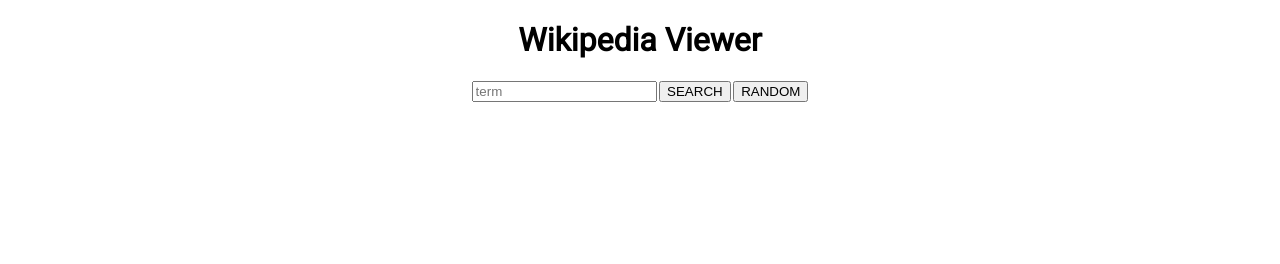
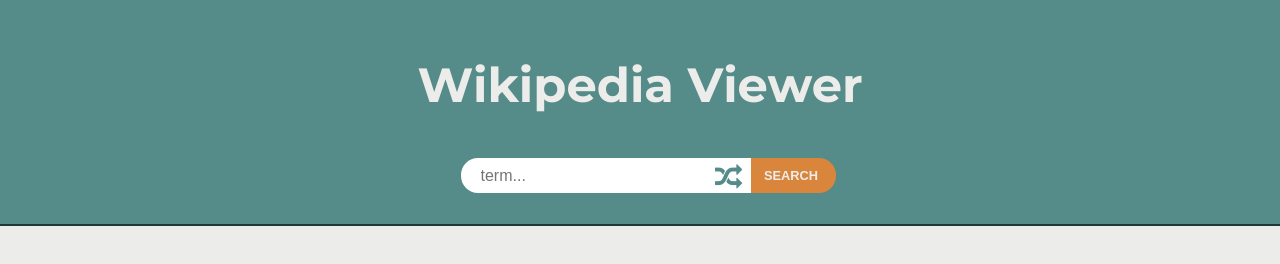
Before and after one commit to lurailabs/WikipediaViewer, a plain HTML site: page index.html in a window 1280 px wide. Drawn offline with nearby package versions, Linux system fonts and the light colour scheme.

Commit message:
css styling

```diff
--- a/css/styles.css
+++ b/css/styles.css
@@ -2,30 +2,104 @@
  * Created by lurai on 16/2/16.
  */
 
-body {
+* {
     margin:             0;
     padding:            0;
-    font-size:          62.5%;
-    font-family:        'Roboto', sans-serif;
 }
 
-header {
-    margin:             auto;
-}
-
-header h1 {
-    text-align:         center;
-    font-size:          2rem;
-}
-
-#search {
-    text-align:         center;
-    margin:             auto;
+body {
+    font-size:          62.5%;
+    font-family:        'Montserrat', sans-serif;
+    background-color:   #ECECEA;
 }
 
 a {
     text-decoration:    none;
 }
+
+
+
+/*********************** HEADER ***************************/
+
+header {
+    background-color:   #558C89;
+    height:             auto;
+    border-bottom:      5px ridge #558C89;
+}
+
+header h1 {
+    text-align:         center;
+    font-size:          3rem;
+    padding-top:        7vh;
+    color:              #ECECEA;
+}
+
+
+
+/********************* SEARCH FIELD ************************/
+
+#search {
+    position:           relative;
+    width:              400px;
+    text-align:         center;
+    margin:             5vh auto 3vh;
+}
+
+input[type="input"] {
+    height:                 25px;
+    border:                 0;
+    font-size:              1rem;
+    margin:                 4px;
+    padding:                5px 20px 5px 20px;
+    width:                  250px;
+    border-radius:          17px 0 0 17px;
+
+}
+
+input[type="input"]:focus {
+    outline:                none;
+}
+
+button {
+    background:             #D9853B;
+    border:                 0;
+    color:                  #eee;
+    font-size:              0.8rem;
+    cursor:                 pointer;
+    float:                  right;
+    font-weight:            bold;
+    height:                 35px;
+    margin:                 4px 4px 0;
+    margin-left:            -25px;
+    width:                  90px;
+    outline:                none;
+    border-radius:          0 17px 17px 0;
+
+}
+
+button:hover {
+    background:             #cc7a39;
+}
+
+button:active {
+    background:             #cc7a39;
+}
+
+.fa-random {
+    font-size:              1.7rem;
+    color:                  #558C89;
+    position:               absolute;
+    left:                   275px;
+    top:                    10px;
+}
+
+.fa-random:hover {
+    color: #3d6764;
+}
+
+
+
+/******************** SEARCH RESULTS **********************/
 
 #content {
     padding:            20px;
@@ -34,10 +108,12 @@ a {
 
 .result {
     display:            inline-block;
-    border:             solid 1px black;
+    border:             solid 1px #656565;
     border-radius:      5px;
-    overflow:           hidden;         /* makes divs be properly align */
-    background-color:   antiquewhite;
+    box-shadow:         #c1c1bf;
+    overflow:           hidden;
+    vertical-align:     top;        /* makes divs be properly align */
+    background-color:   #d2d2d2;
     text-align:         left;
     width:              300px;
     margin:             20px;
@@ -49,23 +125,25 @@ a {
 .img {
     background-size:    cover;
     height:             200px;
+    border:             5px ridge whitesmoke;
+    border-radius:      3px;
 }
 
 .title {
     padding-top:        15px;
     padding-bottom:     5px;
     font-size:          1.2rem;
-    color:              #7e2121;
+    color:              #925629;
 }
 
 .snippet {
     height:             300px;
     padding-top:        10px;
-    padding-bottom:     10px;
     font-size:          1rem;
-    color:              #636363;
+    font-family:        'Handlee', cursive;
+    color:              #464646;
 }
 
 .result:hover {
-    background-color:   #D6C6B4;
+    background-color: #c1c1bf;;
 }
--- a/index.html
+++ b/index.html
@@ -3,18 +3,24 @@
 <head>
     <meta charset="UTF-8">
     <title>Wikipedia Viewer</title>
-    <link href='https://fonts.googleapis.com/css?family=Roboto' rel='stylesheet' type='text/css'>
+    <link href='https://fonts.googleapis.com/css?family=Montserrat:400,700' rel='stylesheet' type='text/css'>
+    <link href='https://fonts.googleapis.com/css?family=Handlee' rel='stylesheet' type='text/css'>
+    <link rel="stylesheet" href="https://maxcdn.bootstrapcdn.com/font-awesome/4.5.0/css/font-awesome.min.css">
     <link rel="stylesheet" href="css/styles.css">
 </head>
 <body>
 
-    <header><h1>Wikipedia Viewer</h1></header>
+    <header>
 
-    <div id="search">
-        <input type="text" id="searchText" placeholder="term">
-        <button id="searchBtn">SEARCH</button>
-        <button id="randomBtn">RANDOM</button>
-    </div>
+        <h1>Wikipedia Viewer</h1>
+
+        <div id="search">
+            <a href="https://en.wikipedia.org/wiki/Special:Random" target="_blank"><i class="fa fa-random"></i></a>
+            <input type="input" id="searchText" placeholder="term...">
+            <button id="searchBtn">SEARCH</button>
+        </div>
+    </header>
+
     <div id="content"></div>
 
 
```
